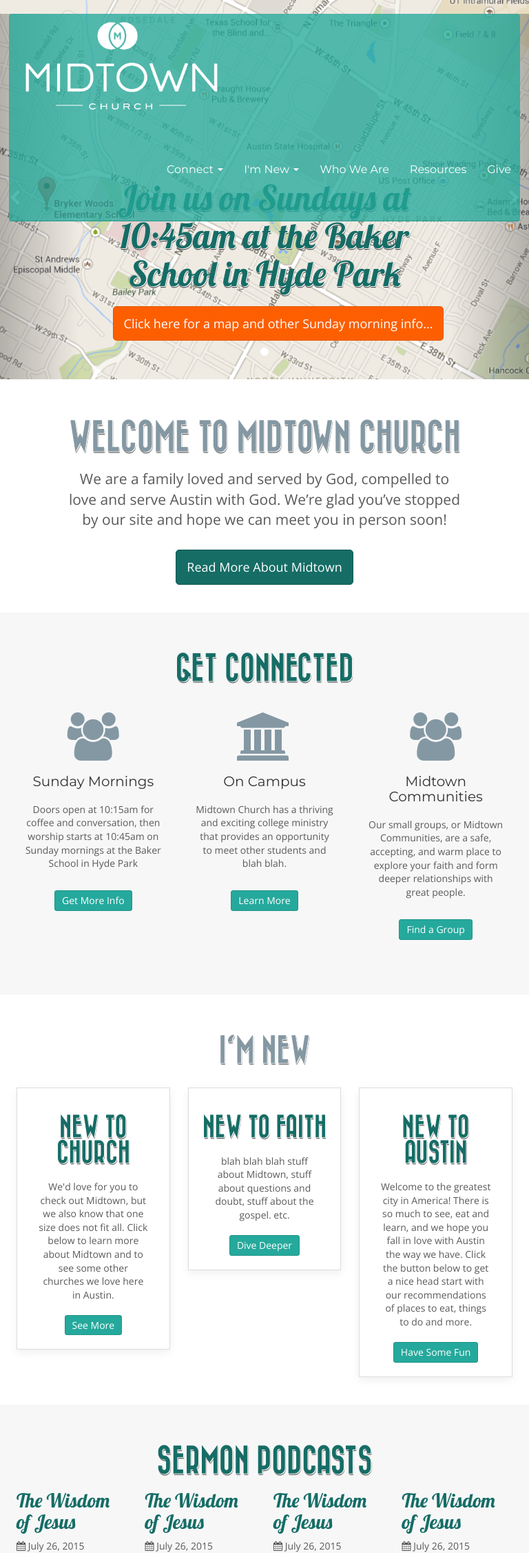
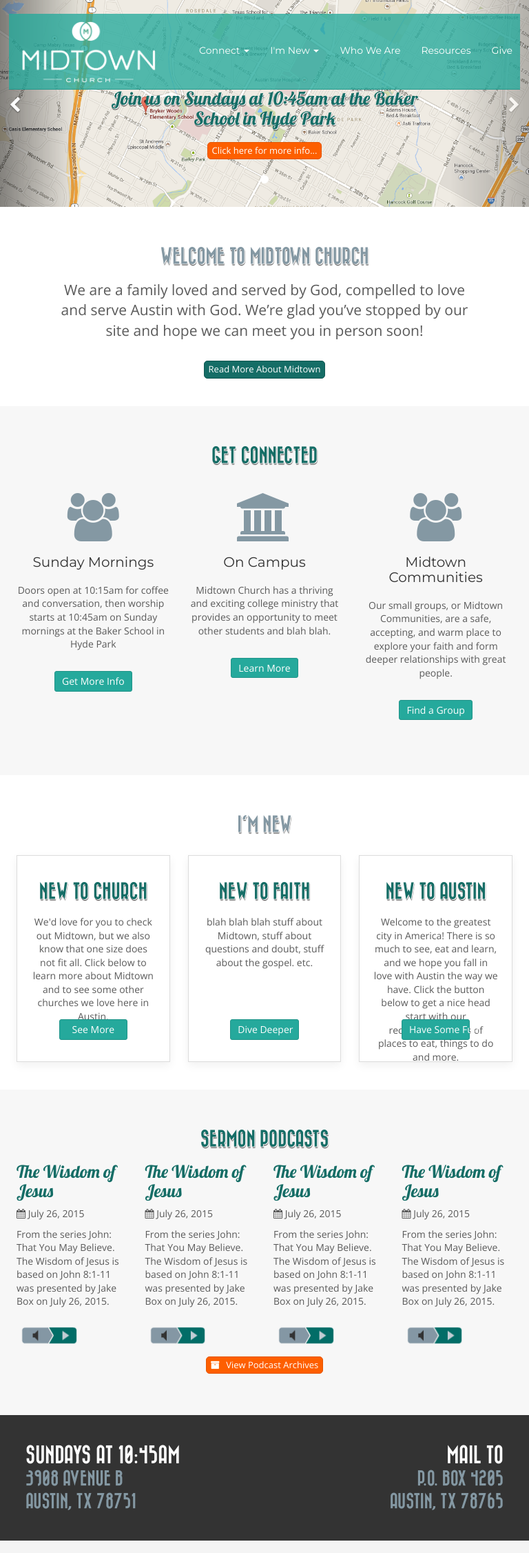
Before and after one commit to internetjason/midtownaustin, a PHP site: page / in a window 768 px wide. Shown: the top 2252 px of the page at 69% size. Run offline with PHP 8.4, Linux system fonts and the light colour scheme; some libraries are stand-ins or nearby versions.

Commit message:
big fixes for carousel, icon boxes, and more

```diff
--- a/css/style.css
+++ b/css/style.css
@@ -23,7 +23,6 @@
 /* Padding below the footer and lighter body text */
 
 body {
-    padding-bottom: 40px;
     color: #5a5a5a;
 }
 
@@ -32,7 +31,7 @@ section {
 }
 
 p {
-    padding: 10px;
+    padding: 10px 0px;
 }
 
 h1, h2, h3 {
@@ -68,7 +67,7 @@ h1, h2, h3 {
     color: #333;
 }
 
-.btn-success {
+.btn-success, .btn-success:hover {
     color: #fff;
 }
 
@@ -78,6 +77,12 @@ h1, h2, h3 {
 
 .btn .fa {
     padding-right: 6px;
+}
+.btn-desktop {
+    display: inline-block;
+}
+.btn-mobile {
+    display: none;
 }
 
 .icon-box.boxed {
@@ -89,12 +94,25 @@ h1, h2, h3 {
     margin-top: 20px;
 }
 
+#new .icon-box {
+    height: 300px;
+}
+
+#new .icon-box .btn {
+    position: absolute;
+    margin-left: auto;
+    margin-right: auto;
+    left: 30%;
+    right: 30%;
+    bottom: 10%;
+}
+
 /* CUSTOMIZE THE NAVBAR
 -------------------------------------------------- */
 
 .navbar-wrapper {
     position: absolute;
-    top: 0;
+    top: 20px;
     right: 0;
     left: 0;
     z-index: 20;
@@ -136,30 +154,10 @@ nav.shrink .navbar-toggle {
 /* CUSTOMIZE THE CAROUSEL
 -------------------------------------------------- */
 
-.home-slider-wrapper > div {
-    position: absolute;
-    z-index: 9;
-    top: 30%;
-    width: 100vw;
-    text-align: center;
-}
-
-@media screen and (min-width: 1970px) {
-    .home-slider-wrapper { max-height: 595px; }
-    .home-slider-wrapper > div { top: 15rem; }
-}
-
-.home-slider {
-    width: 100vw;
-    height: auto;
-}
-
 #myCarousel {
     width: 100%;
 }
-.carousel-control {
-    margin-top: 20px;
-}
+
 .carousel-inner .item {
     width: 100%;
     height: 550px;
@@ -169,16 +167,9 @@ nav.shrink .navbar-toggle {
     background-size: cover;
 }
 .first-slide {
-    background: url(../img/bryker-woods-midtown-chuch-austin-sunday-mornings.png) no-repeat center center fixed;
+    background: url(../img/bryker-woods-midtown-chuch-austin-sunday-mornings.png) no-repeat center center;
 }
 
-/* Carousel base class */
-/*
-.carousel {
-    height: 550px;
-}
-*/
-/* Since positioning the image, we need to help out the caption */
 .carousel-caption {
     z-index: 10;
     top: 40%;
@@ -227,39 +218,67 @@ nav.shrink .navbar-toggle {
 /* RESPONSIVE CSS
 -------------------------------------------------- */
 
-@media (min-width: 768px) {
-    /* Navbar positioning foo */
-    .navbar-wrapper {
-        margin-top: 20px;
+@media (max-width: 992px) {
+    .navbar-brand img {
+        max-height: 90px;
+        margin-top: -55px;
     }
-    .navbar-wrapper .container {
-        padding-right: 15px;
-        padding-left: 15px;
+    .navbar-nav > li > a {
+        font-size: 14px;
+        padding-top: 44px;
     }
-    .navbar-wrapper .navbar {
-        padding-right: 0;
-        padding-left: 0;
+    .navbar {
+        min-height: 80px;
+        max-height: 110px;
+    }
+    .dropdown {
+        max-height: 110px;
     }
 
-    /* The navbar becomes detached from the top, so we round the corners */
-    .navbar-wrapper .navbar {
-        border-radius: 4px;
+    .carousel-inner .item {
+        height: 400px;
+    }
+    .carousel-caption {
+        z-index: 10;
+        top: 36%;
+    }
+    .carousel-caption h2 {
+        font-size: 3.5rem;
     }
 
-    /* Bump up size of carousel content */
-    .carousel-caption p {
-        margin-bottom: 20px;
-        font-size: 21px;
+    .btn-lg, .btn-group-lg > .btn {
+        padding: 8px 10px;
+        font-size: 15px;
         line-height: 1.4;
-    }
-
-    .featurette-heading {
-        font-size: 50px;
     }
 }
 
-@media (min-width: 992px) {
-    .featurette-heading {
-        margin-top: 120px;
+@media (max-width: 768px) {
+    .carousel-inner .item {
+        height: 300px;
     }
+    .carousel-caption {
+        z-index: 10;
+        top: 30%;
+    }
+    .carousel-caption h2 {
+        font-size: 2.6rem;
+    }
+
+    .btn-lg, .btn-group-lg > .btn {
+        padding: 4px 6px;
+        font-size: 13px;
+        line-height: 1.2;
+    }
+    .btn-desktop {
+        display: none;
+    }
+    .btn-mobile {
+        display: inline-block;
+    }
+
+    h1, h2, h3, h4, h5 {
+        font-size: 2.5rem;
+    }
+
 }
--- a/index.html
+++ b/index.html
@@ -79,17 +79,6 @@
             </div>
         </div>
 
-        <!-- Slider
-================================================== -->
-<!--
-        <div class="home-slider-wrapper">
-
-            <img class="home-slider" src="img/bryker-woods-midtown-chuch-austin-sunday-mornings.png">
-
-        </div>
--->
-        <!-- Slider / End -->
-
         <!-- Carousel
 ================================================== -->
         <div id="myCarousel" class="carousel slide" data-ride="carousel">
@@ -99,11 +88,12 @@
             </ol>
             <div class="carousel-inner" role="listbox">
                 <div class="item active first-slide">
-                    <div class="container">
-                        <div class="carousel-caption">
-                            <h2>Join us on Sundays at 10:45am at the Baker School in Hyde Park</h2>
-                            <p><a class="btn btn-lg btn-warning" href="#" role="button">Click here for a map and other Sunday morning info...</a></p>
-                        </div>
+                    <div class="carousel-caption">
+                        <h2>Join us on Sundays at 10:45am at the Baker School in Hyde Park</h2>
+                        <p>
+                            <a class="btn btn-lg btn-warning btn-desktop" href="#" role="button">Click here for a map and other Sunday morning info...</a>
+                            <a class="btn btn-lg btn-warning btn-mobile" href="#" role="button">Click here for more info...</a>
+                        </p>
                     </div>
                 </div>
             </div>
@@ -164,7 +154,7 @@
             </div>
         </section>
 
-        <section>
+        <section id="new">
             <div class="container">
                 <div class="row">
                     <div class="col-sm-12 text-center">
```
